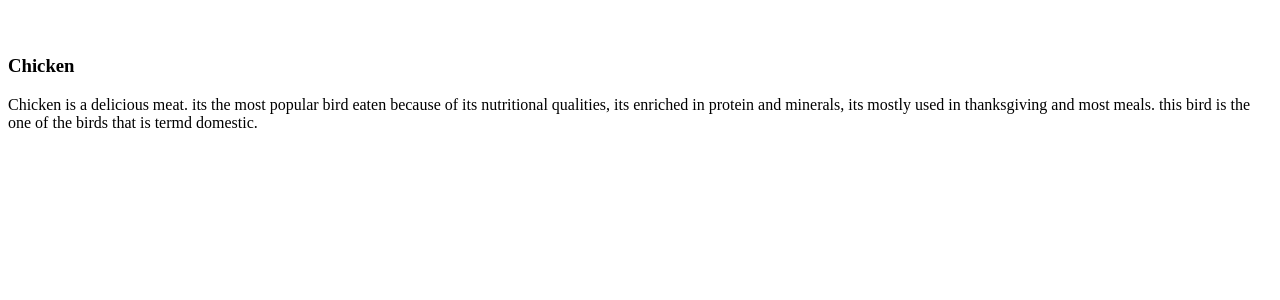
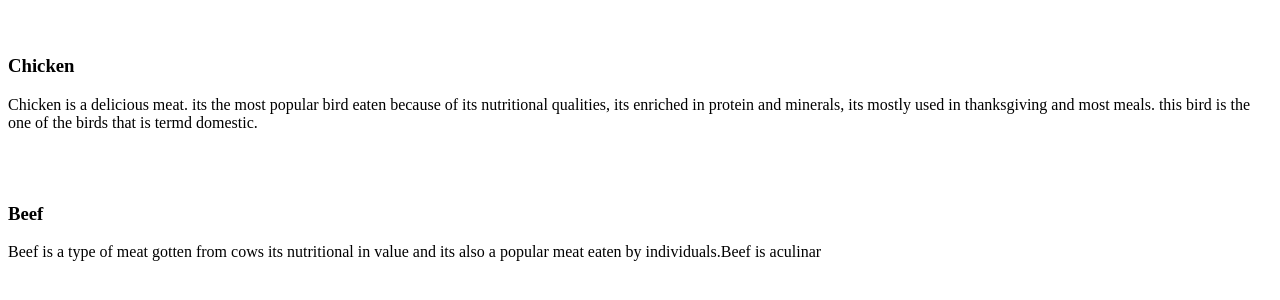
Before and after one commit to IsaacUB/Mod2_slutionizzac-, a plain HTML site: page Index.html in a window 1280 px wide. Shown: the part 66-366 px from the top of the page. Drawn offline with Linux system fonts and the light colour scheme.

Commit message:
Update Index.html

```diff
--- a/Index.html
+++ b/Index.html
@@ -10,5 +10,11 @@
       <h3>Chicken</h3>
       <p> Chicken is a delicious meat. its the most popular bird eaten because of its nutritional qualities, its enriched in protein and minerals, its mostly used in thanksgiving and most meals. this bird is the one of the birds that is termd domestic.</p>
     </section>
+    <br>
+    <br>
+    <section>
+      <h3> Beef </h3>
+      <p> Beef is a type of meat gotten from cows its nutritional in value and its also a popular meat eaten by individuals.Beef is aculinar</p>
+    </section>
   </body>
 </html>
```
